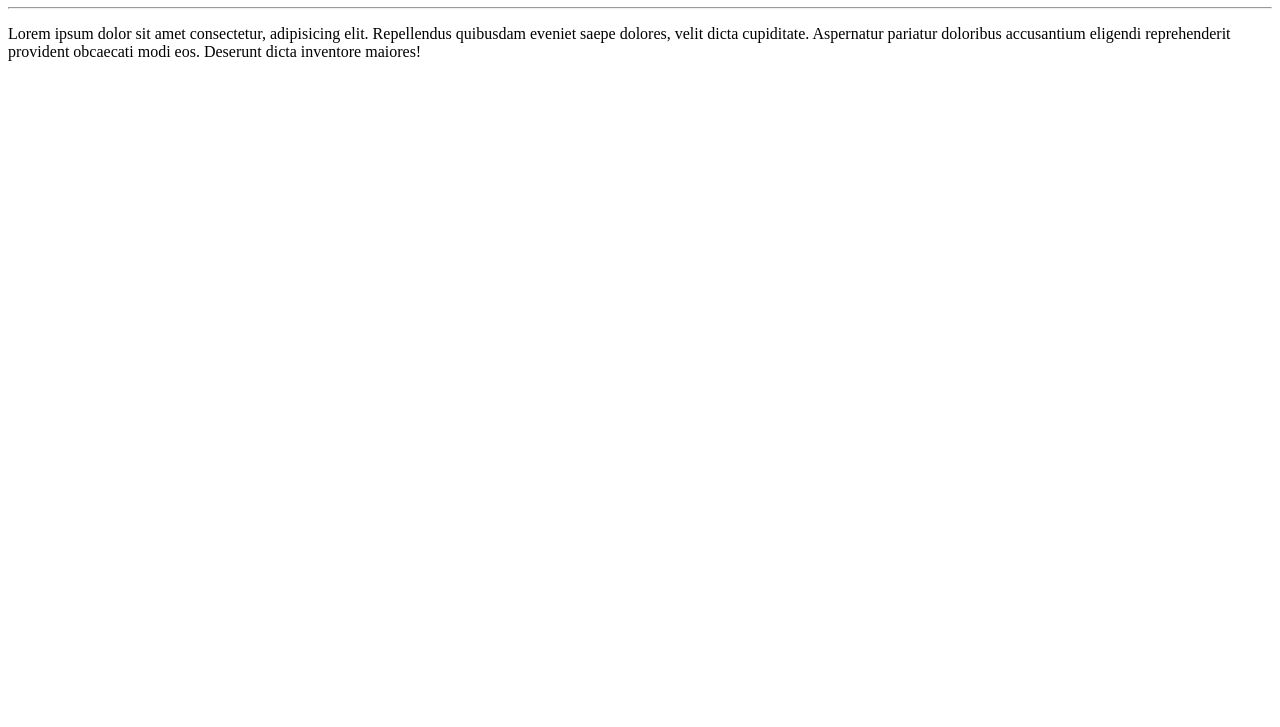
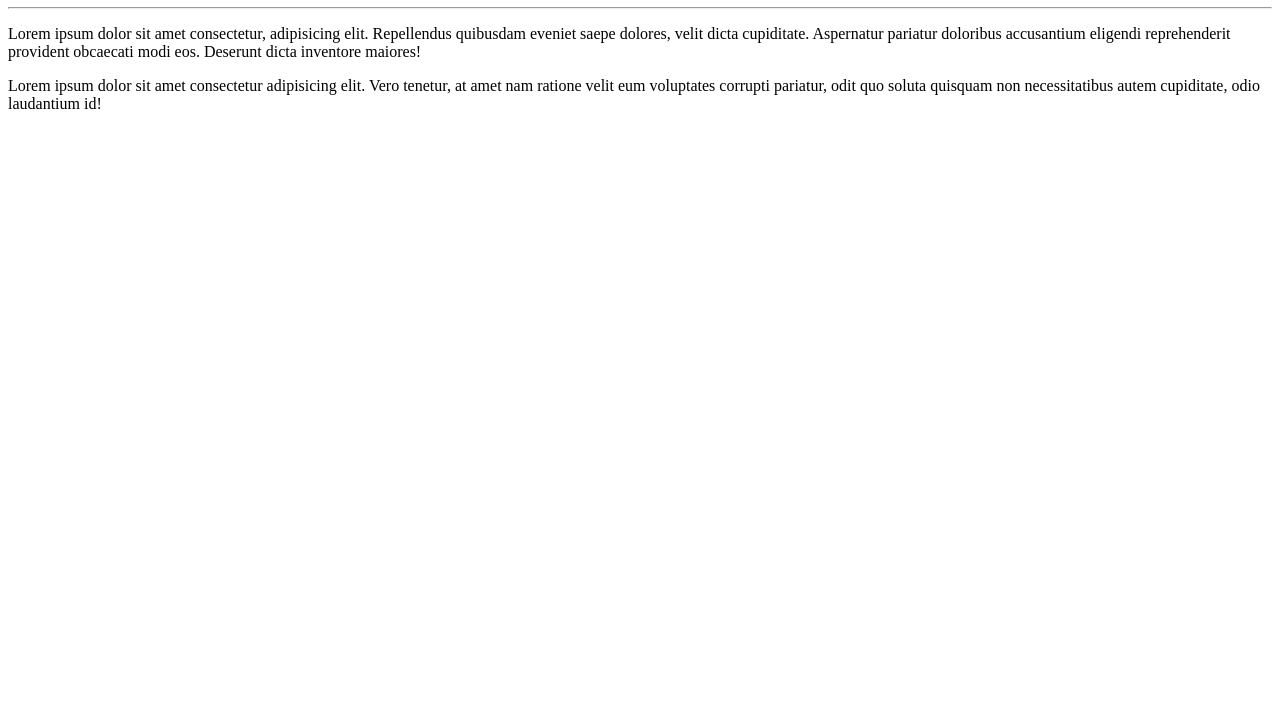
Before and after one commit to mardsc88/Ola-Mundo, a plain HTML site: page site-exemplo/index.html in a window 1280 px wide. Shown: the part 73-800 px from the top of the page. Drawn offline with Linux system fonts and the light colour scheme.

Commit message:
Criei novo paragrafo

```diff
--- a/site-exemplo/index.html
+++ b/site-exemplo/index.html
@@ -10,5 +10,6 @@
     <h1>Ola, mundo</h1>
     <hr>
     <p>Lorem ipsum dolor sit amet consectetur, adipisicing elit. Repellendus quibusdam eveniet saepe dolores, velit dicta cupiditate. Aspernatur pariatur doloribus accusantium eligendi reprehenderit provident obcaecati modi eos. Deserunt dicta inventore maiores!</p>
+    <p>Lorem ipsum dolor sit amet consectetur adipisicing elit. Vero tenetur, at amet nam ratione velit eum voluptates corrupti pariatur, odit quo soluta quisquam non necessitatibus autem cupiditate, odio laudantium id!</p>
 </body>
 </html>
```
